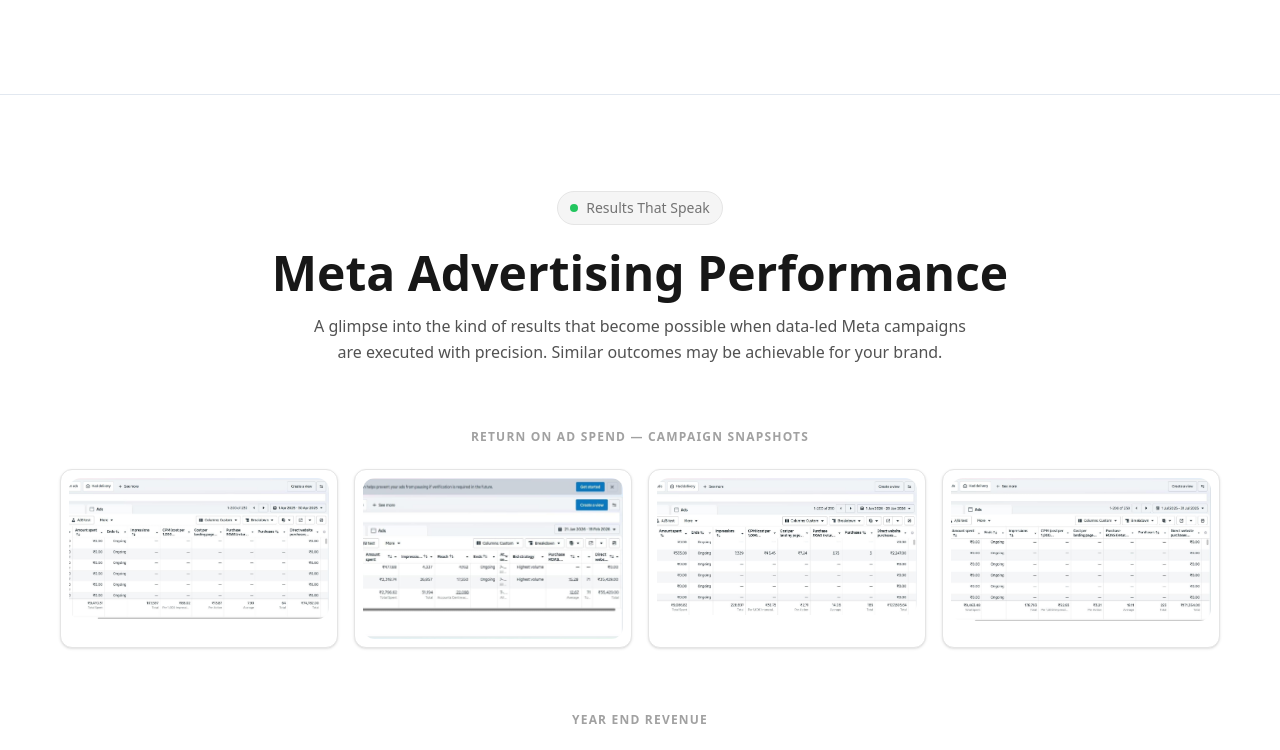
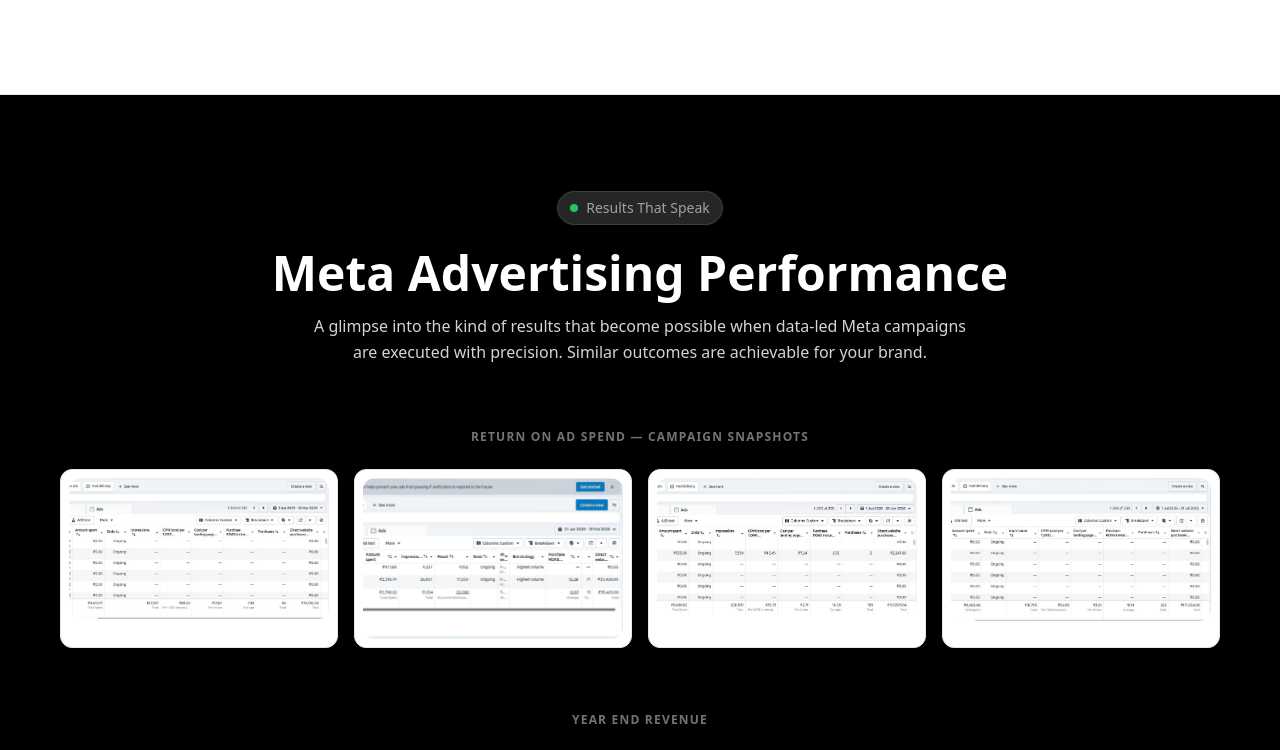
Before and after one commit to thegenzcoder1/hasaniche-portfolio-frontend, a Next.js app: page / in a window 1280 px wide. Shown: the part 2654-3404 px from the top of the page. Built offline with nearby package versions, Linux system fonts and the light colour scheme.

Commit message:
Updated ROAS Background

```diff
--- a/src/app/page.tsx
+++ b/src/app/page.tsx
@@ -24,7 +24,7 @@
         <ServicesSection />
 
         {/* Meta Advertising Performance Section */}
-        <section className="py-24 bg-white border-t border-card-border">
+        <section className="py-24 bg-black dark:bg-white border-t border-card-border">
           <div className="container mx-auto px-4 md:px-6">
 
             {/* Section Header */}
@@ -34,20 +34,20 @@
               viewport={{ once: true }}
               className="text-center mb-16"
             >
-              <div className="inline-flex items-center gap-2 px-3 py-1.5 rounded-full bg-neutral-100 border border-neutral-200 text-sm font-medium text-neutral-500 mb-6">
+              <div className="inline-flex items-center gap-2 px-3 py-1.5 rounded-full bg-neutral-800 border border-neutral-700 text-sm font-medium text-neutral-400 dark:bg-neutral-100 dark:border-neutral-200 dark:text-neutral-500 mb-6">
                 <span className="w-2 h-2 rounded-full bg-[#22C55E]" />
                 Results That Speak
               </div>
-              <h2 className="text-3xl md:text-5xl font-bold text-neutral-900 mb-4">
+              <h2 className="text-3xl md:text-5xl font-bold text-white dark:text-neutral-900 mb-4">
                 Meta Advertising Performance
               </h2>
-              <p className="text-neutral-600 max-w-2xl mx-auto leading-relaxed">
-                A glimpse into the kind of results that become possible when data-led Meta campaigns are executed with precision. Similar outcomes may be achievable for your brand.
+              <p className="text-neutral-300 dark:text-neutral-600 max-w-2xl mx-auto leading-relaxed">
+                A glimpse into the kind of results that become possible when data-led Meta campaigns are executed with precision. Similar outcomes are achievable for your brand.
               </p>
             </motion.div>
 
             {/* ROAS Images */}
-            <p className="text-xs font-semibold text-neutral-400 uppercase tracking-widest text-center mb-6">
+            <p className="text-xs font-semibold text-neutral-500 dark:text-neutral-400 uppercase tracking-widest text-center mb-6">
               Return on Ad Spend — Campaign Snapshots
             </p>
             <div className="flex flex-wrap justify-center gap-4 mb-16">
@@ -78,7 +78,7 @@
             </div>
 
             {/* Year End Sales */}
-            <p className="text-xs font-semibold text-neutral-400 uppercase tracking-widest text-center mb-6">
+            <p className="text-xs font-semibold text-neutral-500 dark:text-neutral-400 uppercase tracking-widest text-center mb-6">
               Year End Revenue
             </p>
             <motion.div
```
